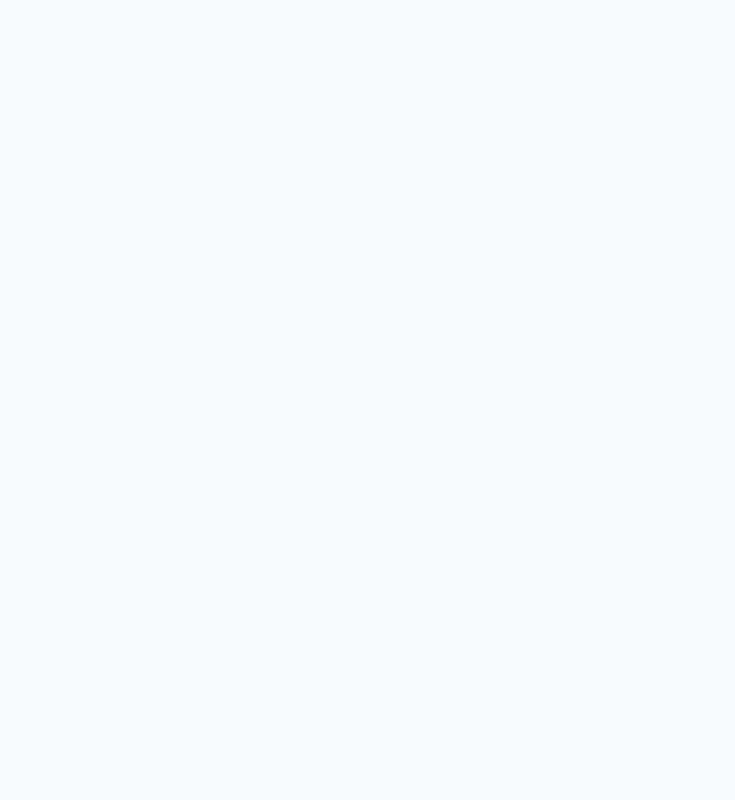
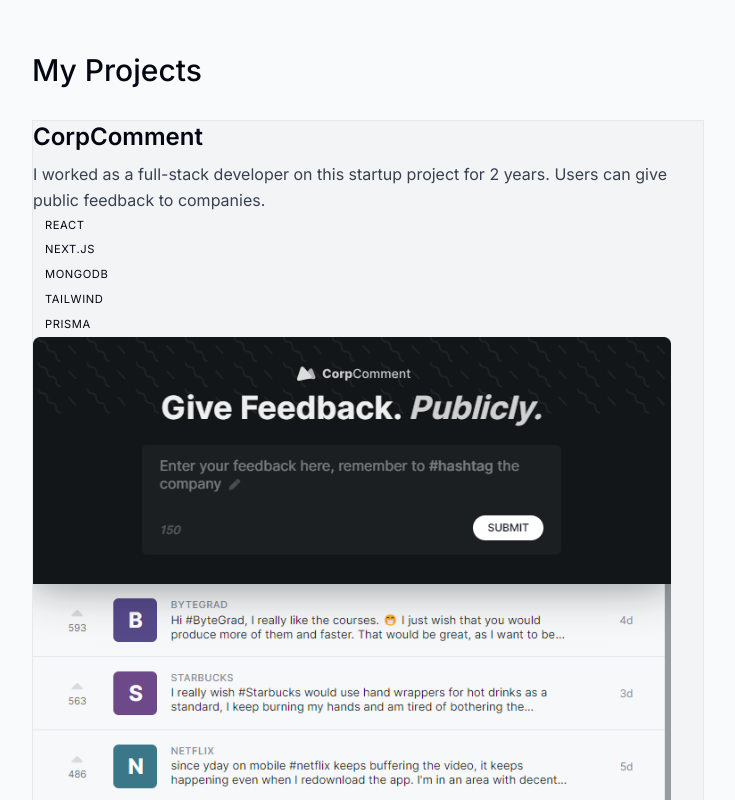
Before and after one commit to nebi-2018/portfolio, a Next.js app: page / in a window 1280 px wide. Shown: the part 1300-2100 px from the top of the page, without its empty margins (272-1007 px from the left). Built offline with nearby package versions, Linux system fonts and the light colour scheme.

Commit message:
the project section started

```diff
--- a/app/page.tsx
+++ b/app/page.tsx
@@ -1,5 +1,6 @@
 import About from "@/components/about";
 import Intro from "@/components/intro";
+import Projects from "@/components/projects";
 import SectionDivider from "@/components/section-divider";
 
 export default function Home() {
@@ -8,6 +9,7 @@
       <Intro />
       <SectionDivider />
       <About />
+      <Projects />
     </main>
   );
 }
--- /dev/null
+++ b/components/projects.tsx
@@ -0,0 +1,43 @@
+import React from "react";
+import SectionHeading from "./section-heading";
+import { projectsData } from "@/lib/data";
+import Image from "next/image";
+
+const Projects = () => {
+  return (
+    <section>
+      <SectionHeading>My projects</SectionHeading>
+      <div>
+        {projectsData.map((project, index) => (
+          <React.Fragment key={index}>
+            <Project {...project} />
+          </React.Fragment>
+        ))}
+      </div>
+    </section>
+  );
+};
+
+type ProjectProps = (typeof projectsData)[number];
+
+const Project = ({ title, description, tags, imageUrl }: ProjectProps) => {
+  return (
+    <section className="bg-gray-100 max-w-[42rem] border border-black/5 overflow-hidden sm:pr-8">
+      <h3 className="text-2xl font-semibold">{title}</h3>
+      <p className="mt-2 leading-relaxed text-gray-700">{description}</p>
+      <ul>
+        {tags.map((tag, index) => (
+          <li
+            className="bg-black/0.7 px-3 py-1 text-[0.7rem] uppercase tracking-wider"
+            key={index}
+          >
+            {tag}
+          </li>
+        ))}
+      </ul>
+      <Image src={imageUrl} alt="projects" quality={95} />
+    </section>
+  );
+};
+
+export default Projects;
```
